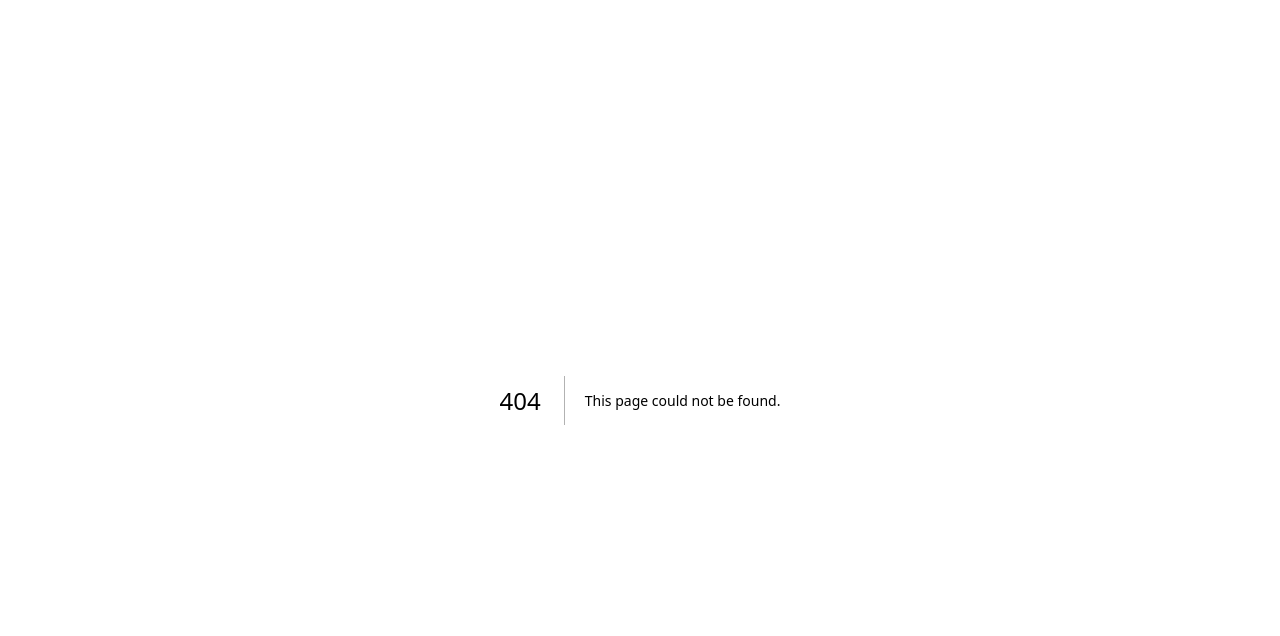
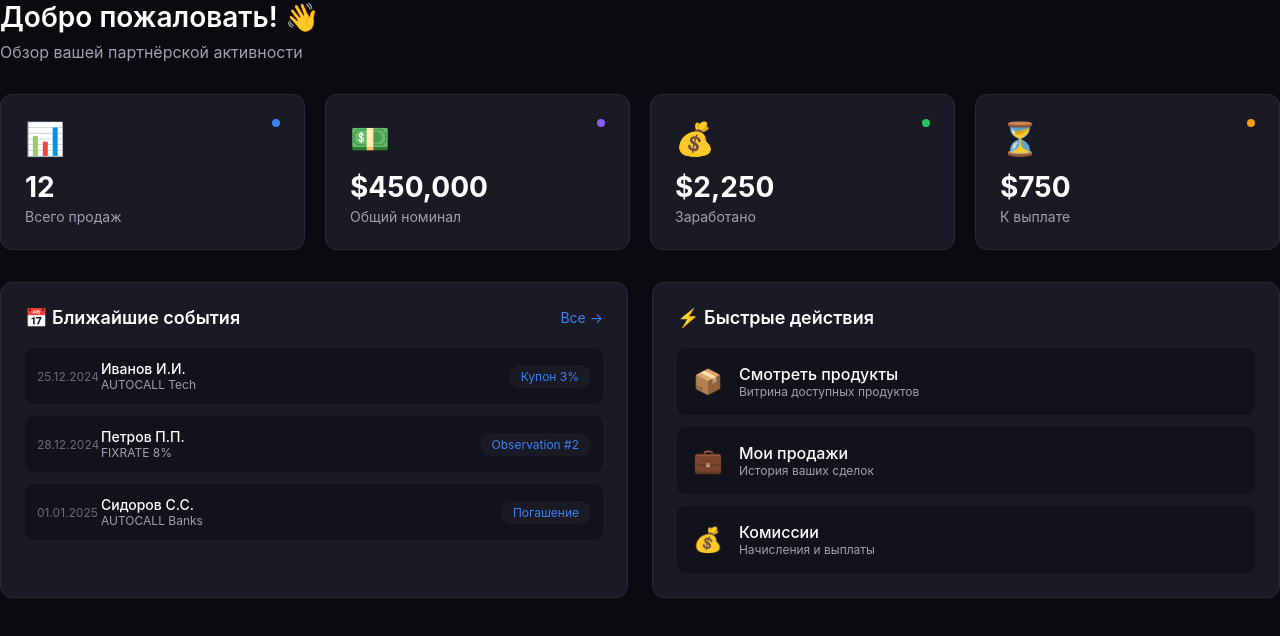
Before and after one commit to malakhov19851985/descksp-agents, a Next.js app: page /dashboard in a window 1280 px wide. Before the commit this address had no page. Shown: the top 636 px of the page. Built offline with nearby package versions, Linux system fonts and the light colour scheme.

Commit message:
Create page.js

```diff
--- /dev/null
+++ b/app/dashboard/page.js
@@ -0,0 +1,203 @@
+'use client';
+
+import Link from 'next/link';
+
+export default function DashboardPage() {
+  // Mock data - будет загружаться из API
+  const stats = {
+    totalSales: 12,
+    totalNominal: 450000,
+    totalCommission: 2250,
+    pendingCommission: 750
+  };
+
+  const recentEvents = [
+    { date: '25.12.2024', client: 'Иванов И.И.', product: 'AUTOCALL Tech', event: 'Купон 3%' },
+    { date: '28.12.2024', client: 'Петров П.П.', product: 'FIXRATE 8%', event: 'Observation #2' },
+    { date: '01.01.2025', client: 'Сидоров С.С.', product: 'AUTOCALL Banks', event: 'Погашение' },
+  ];
+
+  return (
+    <div>
+      {/* Header */}
+      <div style={{ marginBottom: '32px' }}>
+        <h1 style={{ fontSize: '28px', fontWeight: '600', marginBottom: '8px' }}>
+          Добро пожаловать! 👋
+        </h1>
+        <p style={{ color: 'var(--text-secondary)' }}>
+          Обзор вашей партнёрской активности
+        </p>
+      </div>
+
+      {/* Stats */}
+      <div style={{
+        display: 'grid',
+        gridTemplateColumns: 'repeat(4, 1fr)',
+        gap: '20px',
+        marginBottom: '32px'
+      }}>
+        {[
+          { label: 'Всего продаж', value: stats.totalSales, icon: '📊', color: 'var(--accent-blue)' },
+          { label: 'Общий номинал', value: `$${stats.totalNominal.toLocaleString()}`, icon: '💵', color: 'var(--accent-purple)' },
+          { label: 'Заработано', value: `$${stats.totalCommission.toLocaleString()}`, icon: '💰', color: 'var(--success)' },
+          { label: 'К выплате', value: `$${stats.pendingCommission.toLocaleString()}`, icon: '⏳', color: 'var(--warning)' },
+        ].map((stat, i) => (
+          <div key={i} className="card" style={{ padding: '24px' }}>
+            <div style={{
+              display: 'flex',
+              justifyContent: 'space-between',
+              alignItems: 'flex-start',
+              marginBottom: '12px'
+            }}>
+              <span style={{ fontSize: '32px' }}>{stat.icon}</span>
+              <span style={{
+                width: '8px',
+                height: '8px',
+                borderRadius: '50%',
+                background: stat.color
+              }} />
+            </div>
+            <div style={{
+              fontSize: '28px',
+              fontWeight: '700',
+              marginBottom: '4px'
+            }}>
+              {stat.value}
+            </div>
+            <div style={{
+              fontSize: '14px',
+              color: 'var(--text-secondary)'
+            }}>
+              {stat.label}
+            </div>
+          </div>
+        ))}
+      </div>
+
+      {/* Two columns */}
+      <div style={{
+        display: 'grid',
+        gridTemplateColumns: '1fr 1fr',
+        gap: '24px'
+      }}>
+        {/* Upcoming Events */}
+        <div className="card">
+          <div style={{
+            display: 'flex',
+            justifyContent: 'space-between',
+            alignItems: 'center',
+            marginBottom: '20px'
+          }}>
+            <h2 style={{ fontSize: '18px', fontWeight: '600' }}>
+              📅 Ближайшие события
+            </h2>
+            <Link href="/dashboard/sales" style={{
+              fontSize: '14px',
+              color: 'var(--accent-blue)'
+            }}>
+              Все →
+            </Link>
+          </div>
+
+          <div style={{ display: 'flex', flexDirection: 'column', gap: '12px' }}>
+            {recentEvents.map((event, i) => (
+              <div key={i} style={{
+                display: 'flex',
+                alignItems: 'center',
+                gap: '16px',
+                padding: '12px',
+                background: 'var(--bg-secondary)',
+                borderRadius: '8px'
+              }}>
+                <div style={{
+                  width: '48px',
+                  textAlign: 'center',
+                  fontSize: '12px',
+                  color: 'var(--text-muted)'
+                }}>
+                  {event.date}
+                </div>
+                <div style={{ flex: 1 }}>
+                  <div style={{ fontSize: '14px', fontWeight: '500' }}>{event.client}</div>
+                  <div style={{ fontSize: '12px', color: 'var(--text-secondary)' }}>{event.product}</div>
+                </div>
+                <div style={{
+                  padding: '4px 12px',
+                  background: 'var(--bg-card)',
+                  borderRadius: '20px',
+                  fontSize: '12px',
+                  color: 'var(--accent-blue)'
+                }}>
+                  {event.event}
+                </div>
+              </div>
+            ))}
+          </div>
+        </div>
+
+        {/* Quick Actions */}
+        <div className="card">
+          <h2 style={{ fontSize: '18px', fontWeight: '600', marginBottom: '20px' }}>
+            ⚡ Быстрые действия
+          </h2>
+
+          <div style={{ display: 'flex', flexDirection: 'column', gap: '12px' }}>
+            <Link href="/dashboard/products" style={{
+              display: 'flex',
+              alignItems: 'center',
+              gap: '16px',
+              padding: '16px',
+              background: 'var(--bg-secondary)',
+              borderRadius: '8px',
+              textDecoration: 'none',
+              color: 'var(--text-primary)',
+              transition: 'all 0.2s'
+            }}>
+              <span style={{ fontSize: '24px' }}>📦</span>
+              <div>
+                <div style={{ fontWeight: '500' }}>Смотреть продукты</div>
+                <div style={{ fontSize: '12px', color: 'var(--text-secondary)' }}>Витрина доступных продуктов</div>
+              </div>
+            </Link>
+
+            <Link href="/dashboard/sales" style={{
+              display: 'flex',
+              alignItems: 'center',
+              gap: '16px',
+              padding: '16px',
+              background: 'var(--bg-secondary)',
+              borderRadius: '8px',
+              textDecoration: 'none',
+              color: 'var(--text-primary)',
+              transition: 'all 0.2s'
+            }}>
+              <span style={{ fontSize: '24px' }}>💼</span>
+              <div>
+                <div style={{ fontWeight: '500' }}>Мои продажи</div>
+                <div style={{ fontSize: '12px', color: 'var(--text-secondary)' }}>История ваших сделок</div>
+              </div>
+            </Link>
+
+            <Link href="/dashboard/commissions" style={{
+              display: 'flex',
+              alignItems: 'center',
+              gap: '16px',
+              padding: '16px',
+              background: 'var(--bg-secondary)',
+              borderRadius: '8px',
+              textDecoration: 'none',
+              color: 'var(--text-primary)',
+              transition: 'all 0.2s'
+            }}>
+              <span style={{ fontSize: '24px' }}>💰</span>
+              <div>
+                <div style={{ fontWeight: '500' }}>Комиссии</div>
+                <div style={{ fontSize: '12px', color: 'var(--text-secondary)' }}>Начисления и выплаты</div>
+              </div>
+            </Link>
+          </div>
+        </div>
+      </div>
+    </div>
+  );
+}
```
